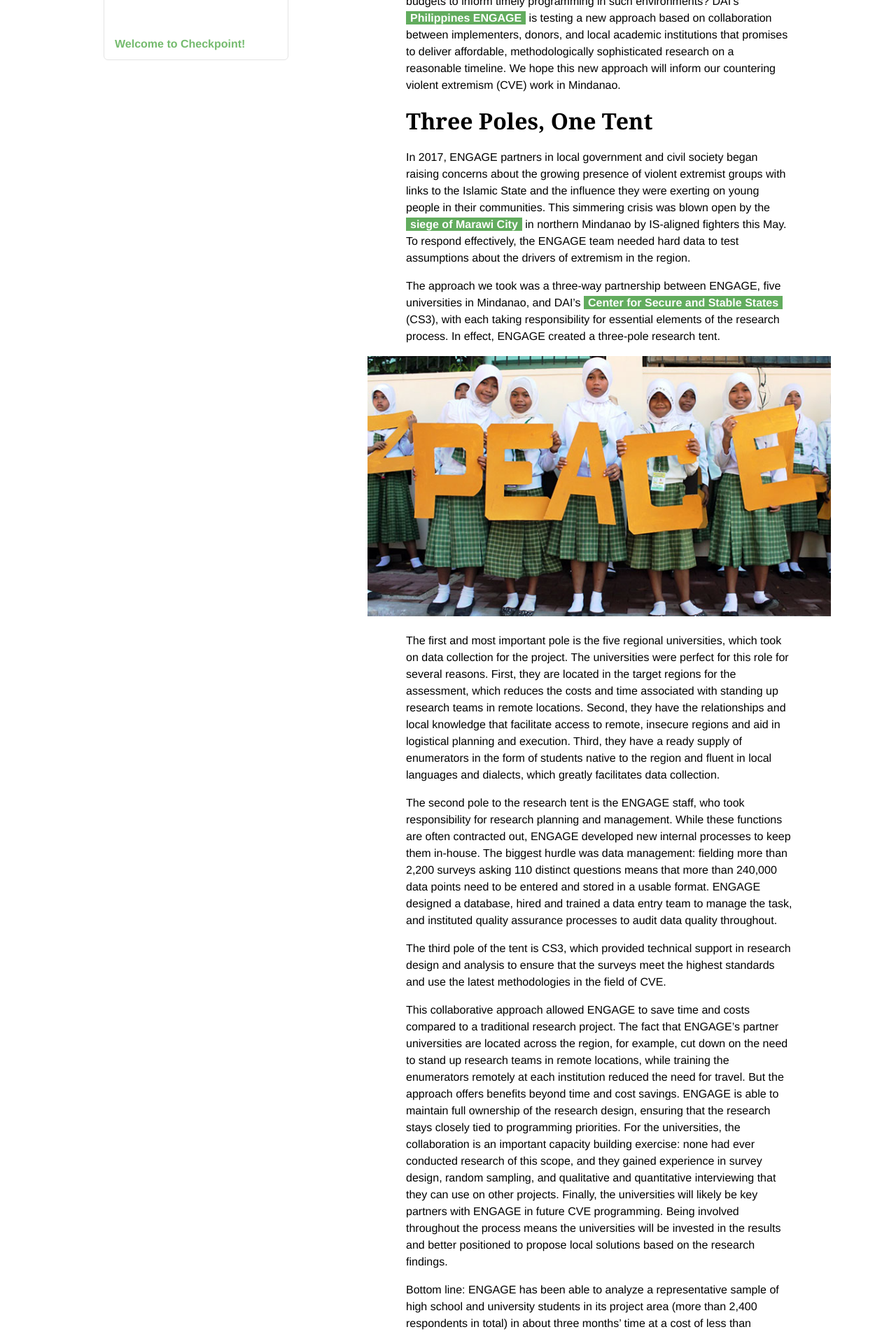
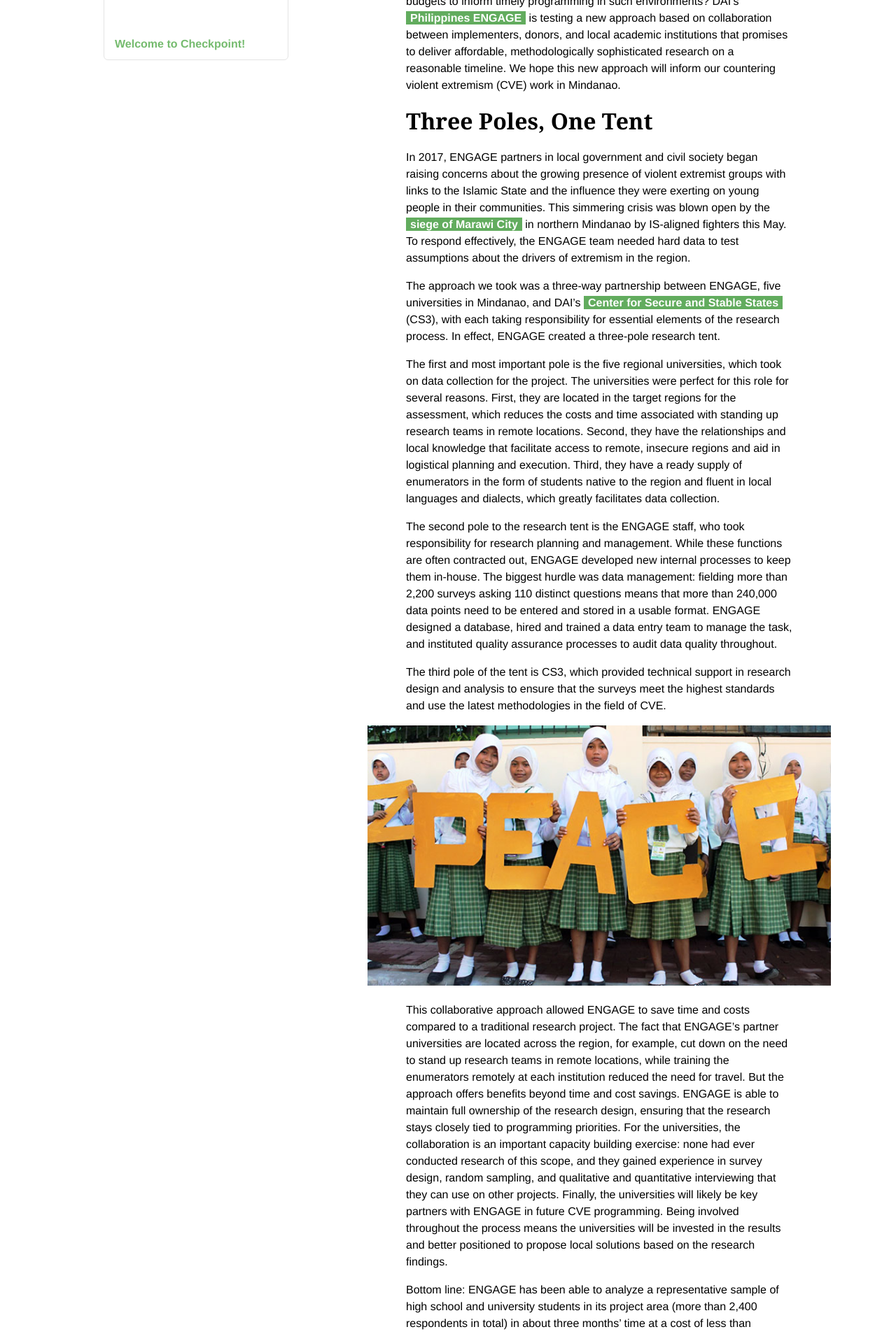
Before and after one commit to BryanSchuetz/CS-, a Jekyll site: the page built from _posts/2017-09-18-research-good-timely-affordable.markdown, in a window 1280 px wide. Shown: the part 666-2573 px from the top of the page at 70% size. Built offline with Jekyll 4.4.1, drawn with Linux system fonts in a browser that asks for light colours.

Commit message:
Updated Research Good Timely Affordable

```diff
--- a/_posts/2017-09-18-research-good-timely-affordable.markdown
+++ b/_posts/2017-09-18-research-good-timely-affordable.markdown
@@ -23,8 +23,6 @@ In 2017, ENGAGE partners in local government and civil society began raising con
 
 The approach we took was a three-way partnership between ENGAGE, five universities in Mindanao, and DAI’s [Center for Secure and Stable States](https://www.dai.com/our-work/solutions/fragile-states) (CS3), with each taking responsibility for essential elements of the research process. In effect, ENGAGE created a three-pole research tent.
 
-![Image](/uploads/ENGAGE.jpg)
-
 
 The first and most important pole is the five regional universities, which took on data collection for the project. The universities were perfect for this role for several reasons. First, they are located in the target regions for the assessment, which reduces the costs and time associated with standing up research teams in remote locations. Second, they have the relationships and local knowledge that facilitate access to remote, insecure regions and aid in logistical planning and execution. Third, they have a ready supply of enumerators in the form of students native to the region and fluent in local languages and dialects, which greatly facilitates data collection.
 
@@ -32,6 +30,8 @@ The second pole to the research tent is the ENGAGE staff, who took responsibilit
 
 The third pole of the tent is CS3, which provided technical support in research design and analysis to ensure that the surveys meet the highest standards and use the latest methodologies in the field of CVE.
 
+![Image](/uploads/ENGAGE.jpg)
+
 This collaborative approach allowed ENGAGE to save time and costs compared to a traditional research project. The fact that ENGAGE’s partner universities are located across the region, for example, cut down on the need to stand up research teams in remote locations, while training the enumerators remotely at each institution reduced the need for travel. But the approach offers benefits beyond time and cost savings. ENGAGE is able to maintain full ownership of the research design, ensuring that the research stays closely tied to programming priorities. For the universities, the collaboration is an important capacity building exercise: none had ever conducted research of this scope, and they gained experience in survey design, random sampling, and qualitative and quantitative interviewing that they can use on other projects. Finally, the universities will likely be key partners with ENGAGE in future CVE programming. Being involved throughout the process means the universities will be invested in the results and better positioned to propose local solutions based on the research findings.
 
 Bottom line: ENGAGE has been able to analyze a representative sample of high school and university students in its project area (more than 2,400 respondents in total) in about three months’ time at a cost of less than $15,000. In a future post I’ll share the findings of this research, but for now I hope this collaborative model may suggest options to others wrestling with the same challenge of developing high-quality data in a timely and cost-effective way.
```
